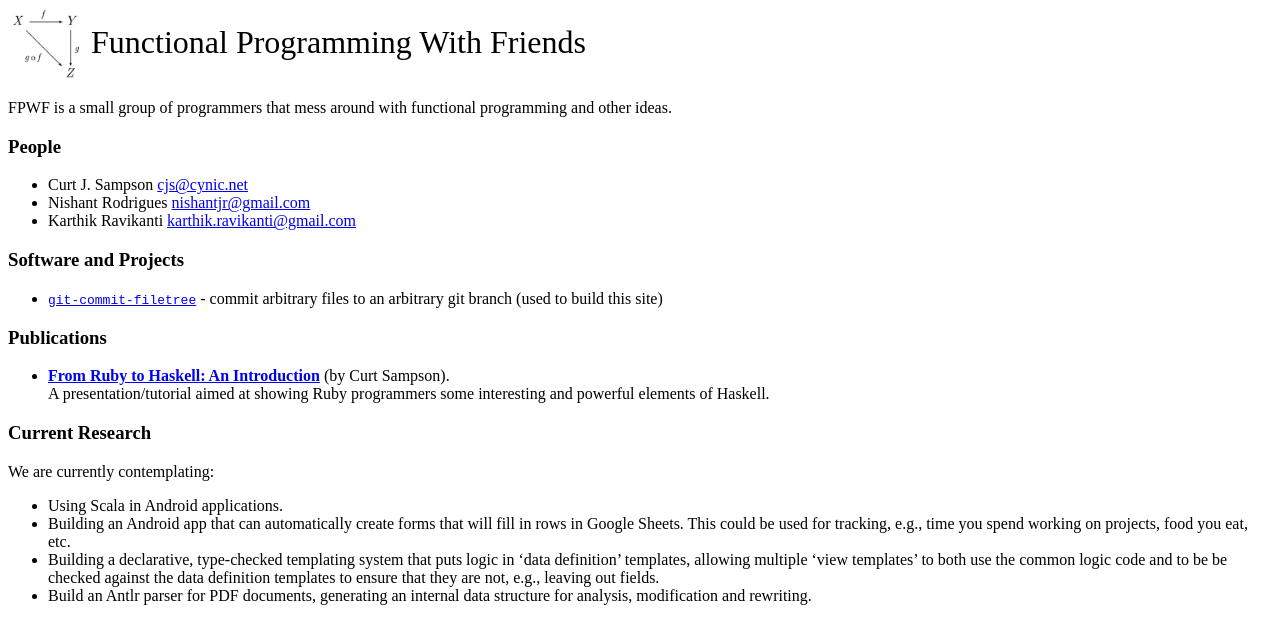
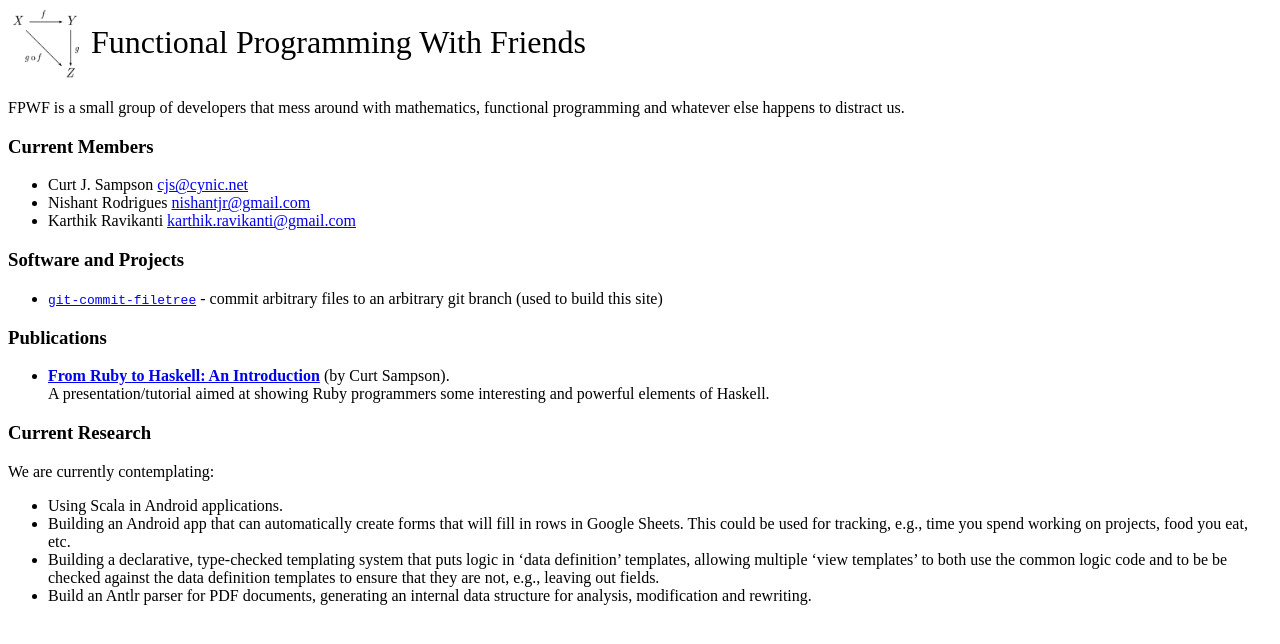
Before and after one commit to 0cjs/fpwf, a Jekyll site: the page built from src/index.md, in a window 1280 px wide. Shown: the top 644 px of the page. Built offline with Jekyll 4.4.1, drawn with Linux system fonts in a browser that asks for light colours.

Commit message:
Home page: slightly more geeky description of us.

```diff
--- a/src/index.md
+++ b/src/index.md
@@ -3,11 +3,11 @@ layout: 'default'
 title: 'Functional Programming With Friends'
 ---
 
-FPWF is a small group of programmers that mess around with functional
-programming and other ideas.
+FPWF is a small group of developers that mess around with mathematics,
+functional programming and whatever else happens to distract us.
 
 
-### People
+### Current Members
 
 * Curt J. Sampson <cjs@cynic.net>
 * Nishant Rodrigues <nishantjr@gmail.com>
```
